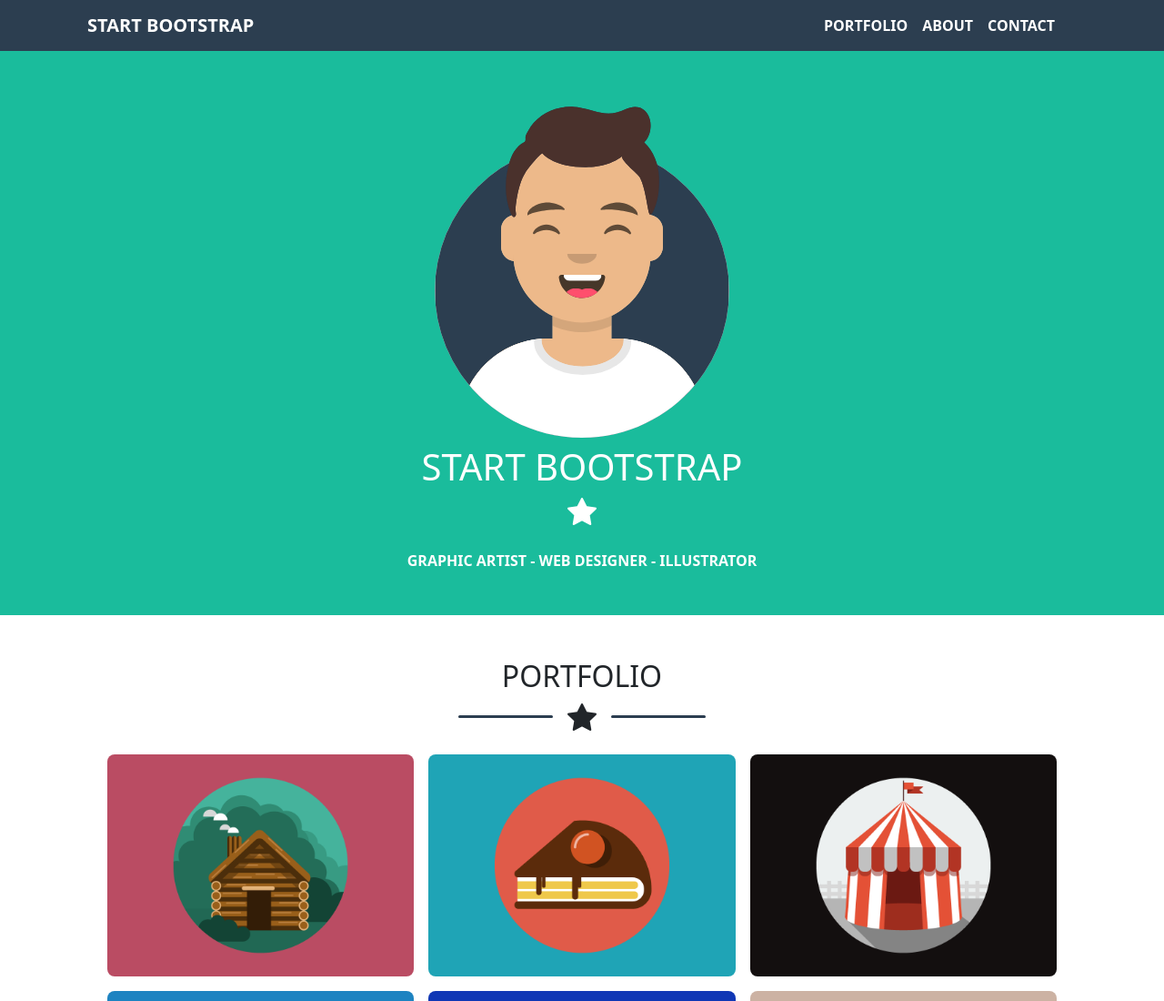
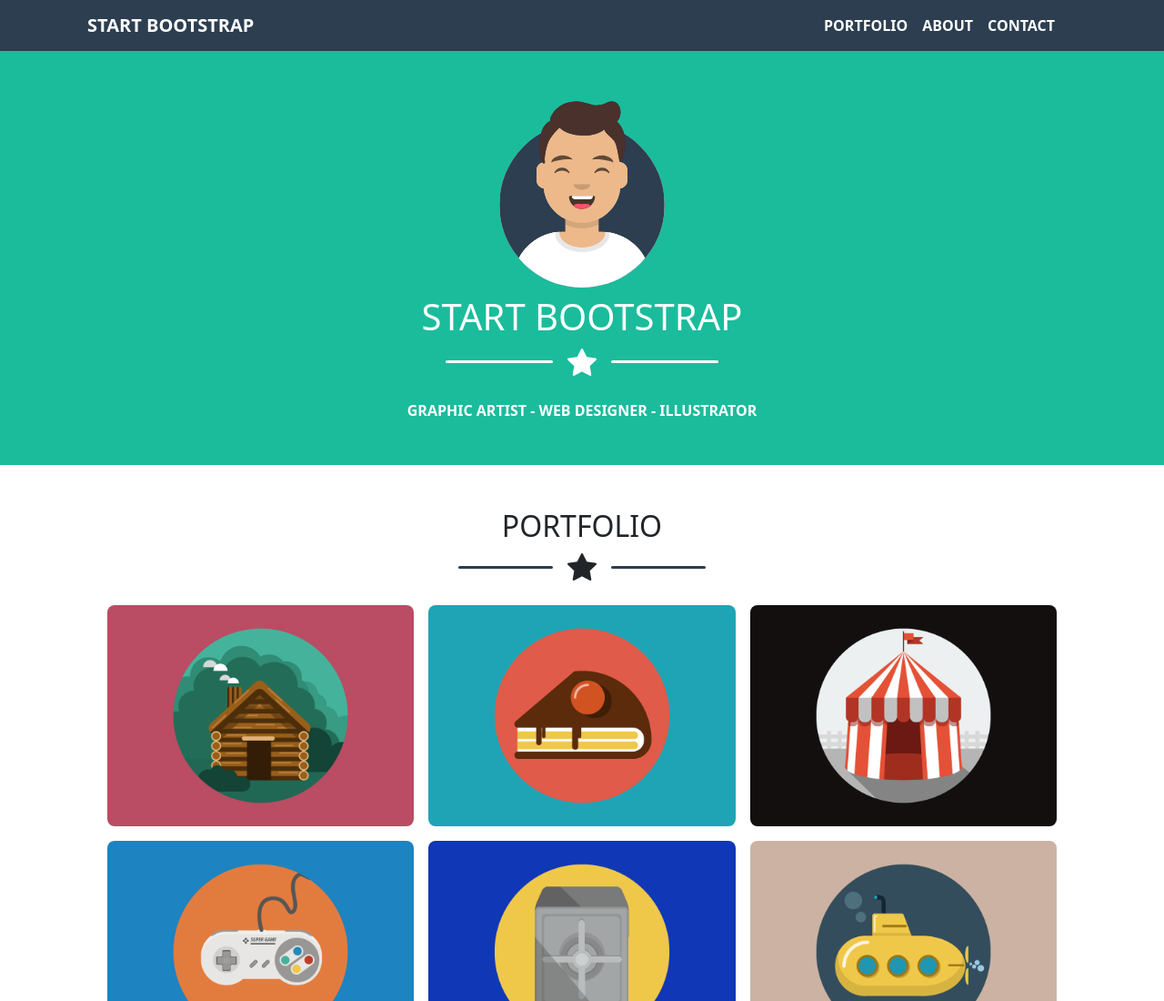
Before and after one commit to FrancescoCauzzi/html-css-bootstrap-freelancer, a plain HTML site: page index.html in a window 1280 px wide. Shown: the top 1100 px of the page at 91% size. Drawn offline with nearby package versions, Linux system fonts and the light colour scheme.

Commit message:
feat: aggiunta piccole modifiche funzoinali

```diff
--- a/css/style.css
+++ b/css/style.css
@@ -16,8 +16,12 @@ nav{
 }
 
 .__my-img-container{
-  width: 30%;
-  margin: auto;
+  padding: 0 120px;
+  /* margin: auto; */
+}
+
+.__my-img-container img{
+  max-width: 200px;
 }
 
 .__my-offcanvas{
@@ -94,6 +98,6 @@ nav{
 
 
 
-.__header-container .my-separator .__separator-line, .__about-inner .__separator-line{
+.__header-container .my-separator .__separator-line, .__about-inner .__separator-line, .__start-bootstrap-center .my-separator .__separator-line{
   background-color: white;
 }
--- a/index.html
+++ b/index.html
@@ -16,7 +16,7 @@
 
 <body>
   <header>
-    <nav class="__nav-bar  text-uppercase text-white fw-bold navbar navbar-expand-md px-md-5 ">
+    <nav class="__nav-bar  text-uppercase text-white fw-bold navbar navbar-expand-sm px-md-5 ">
       <div class="container-fluid px-md-5">
 
         <!-- <div class="container d-flex justify-content-between">
@@ -65,8 +65,8 @@
 
     </div>
 
-    <div class="container-fluid p-5 text-white text-uppercase text-center">
-      <div class="mb-2 __my-img-container ">
+    <div class="container-fluid p-5 text-white text-uppercase text-center __start-bootstrap-center">
+      <div class="mb-2 w-md-25 __my-img-container ">
         <img src="img/avatar.svg" class="img-fluid" alt="...">
       </div>
       <h1>START BOOTSTRAP</h1>
@@ -107,7 +107,7 @@
 
         </div>
       </div>
-      <div class="row row-cols-lg-3 row-cols-md-2 row-cols-1  g-3 mb-4">
+      <div class="row row-cols-lg-3  row-cols-sm-2 row-cols-1 g-3 mb-4">
         <div class="col">
           <div class="__my-col-inner ">
             <img class="img-fluid rounded-3" src="img/cabin.png">
```
